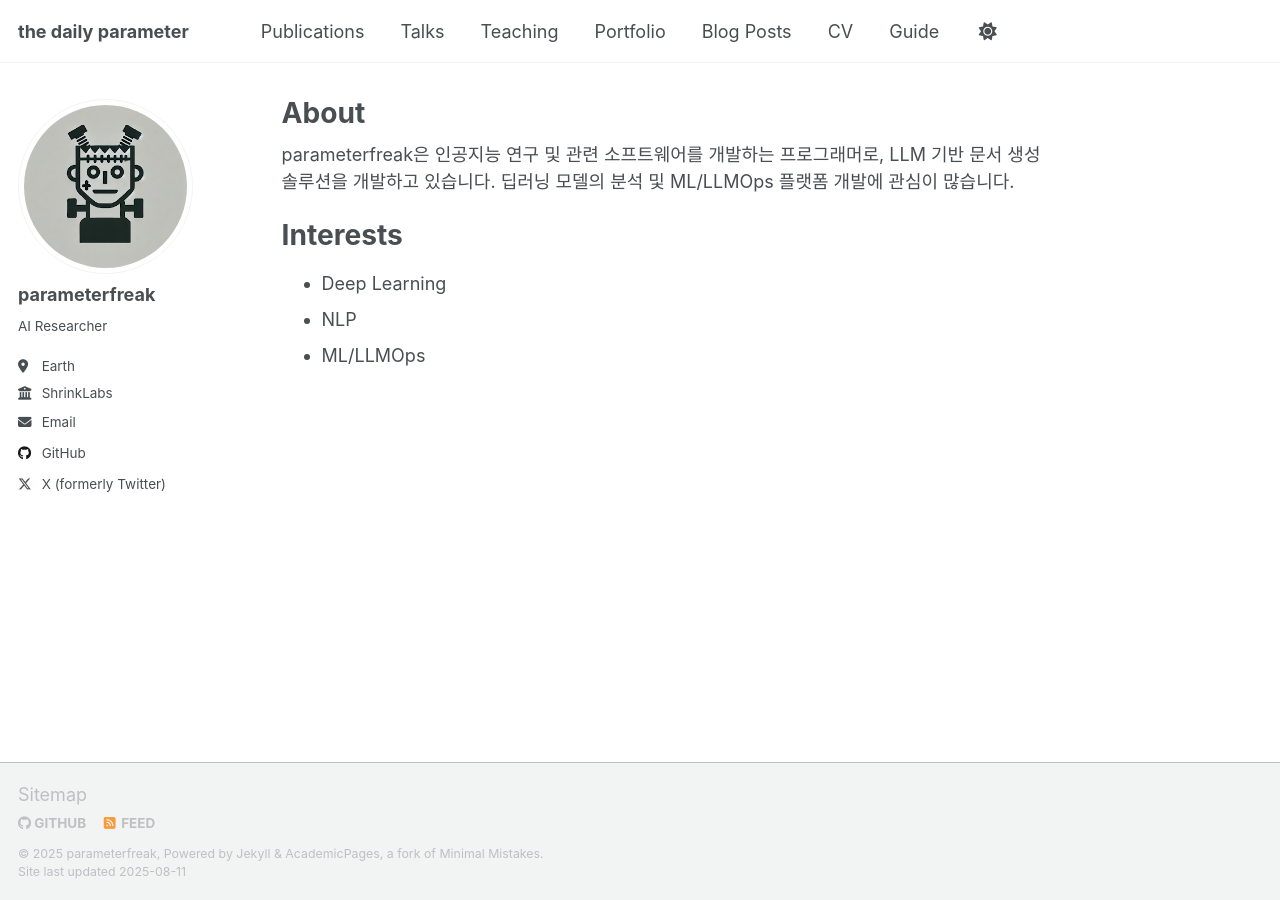
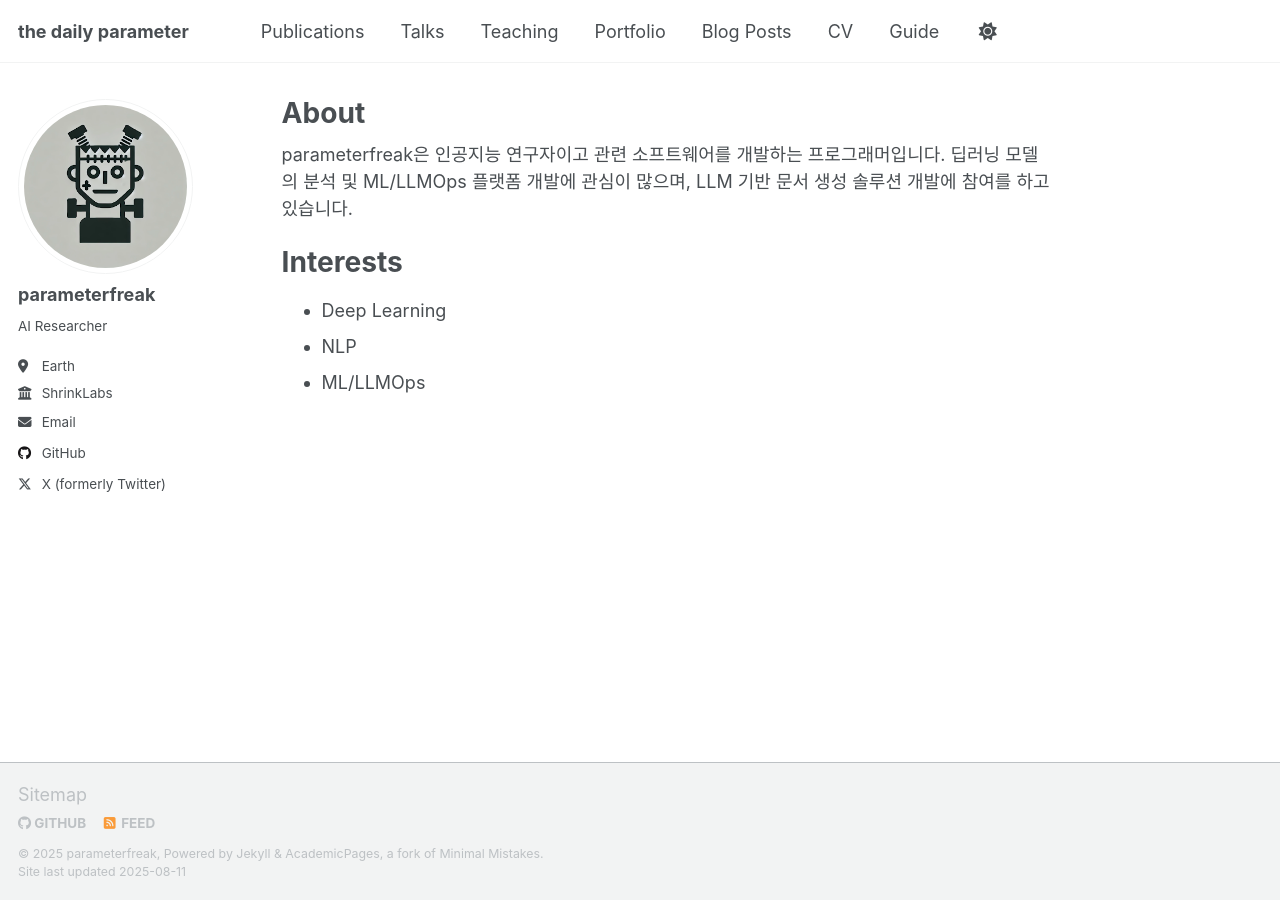
Before and after one commit to parameterfreak/parameterfreak.github.io, a Jekyll site: the page built from _pages/about.md, in a window 1280 px wide. Built offline with Jekyll 4.4.1, drawn with Linux system fonts in a browser that asks for light colours; a script that is not in the unit is left out.

Commit message:
docs: update about page

```diff
--- a/_pages/about.md
+++ b/_pages/about.md
@@ -7,7 +7,8 @@ redirect_from:
   - /about.html
 ---
 
-parameterfreak은 인공지능 연구 및 관련 소프트웨어를 개발하는 프로그래머로, LLM 기반 문서 생성 솔루션을 개발하고 있습니다. 딥러닝 모델의 분석 및 ML/LLMOps 플랫폼 개발에 관심이 많습니다.
+parameterfreak은 인공지능 연구자이고 관련 소프트웨어를 개발하는 프로그래머입니다.
+딥러닝 모델의 분석 및 ML/LLMOps 플랫폼 개발에 관심이 많으며, LLM 기반 문서 생성 솔루션 개발에 참여를 하고 있습니다.
 
 # Interests
 * Deep Learning
```
